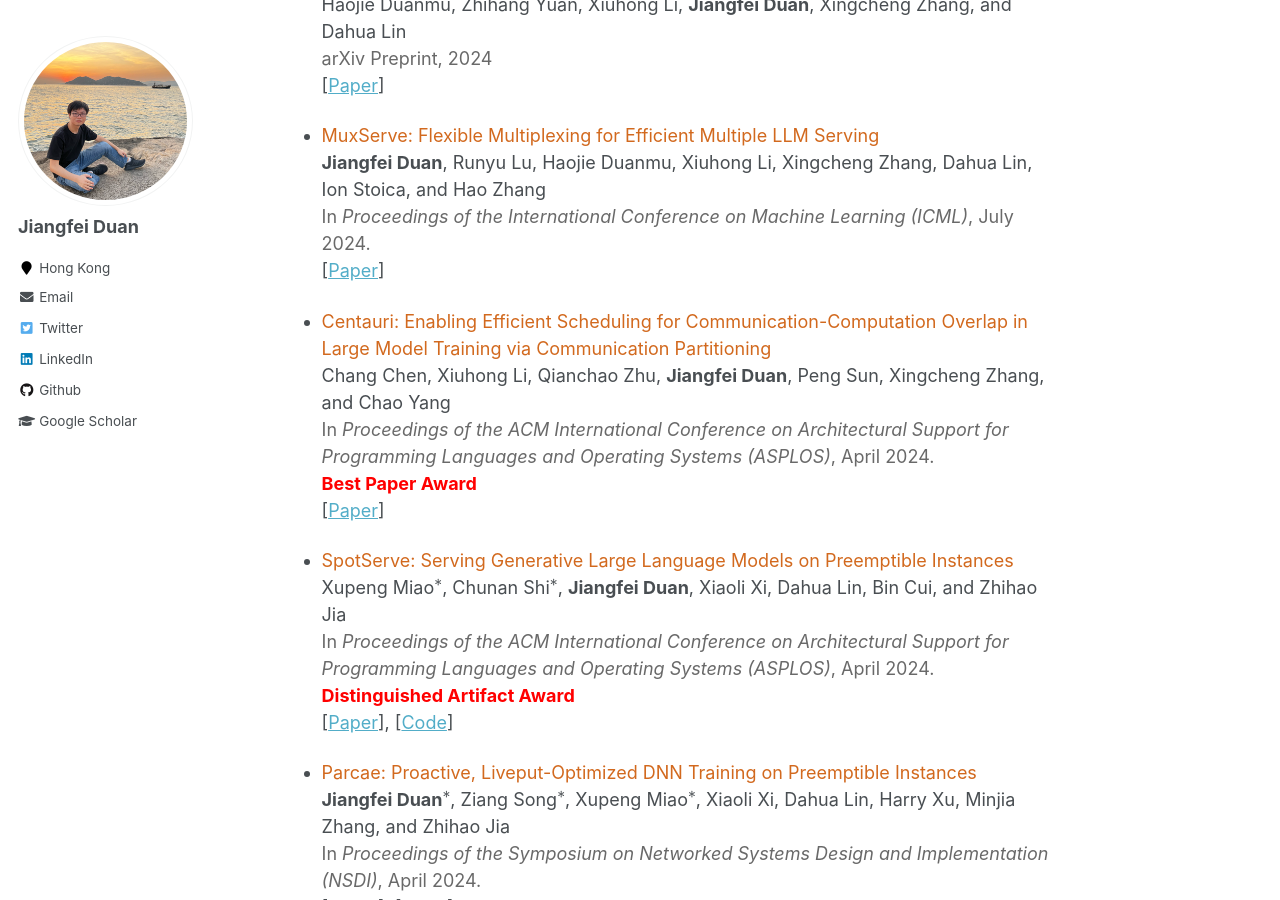
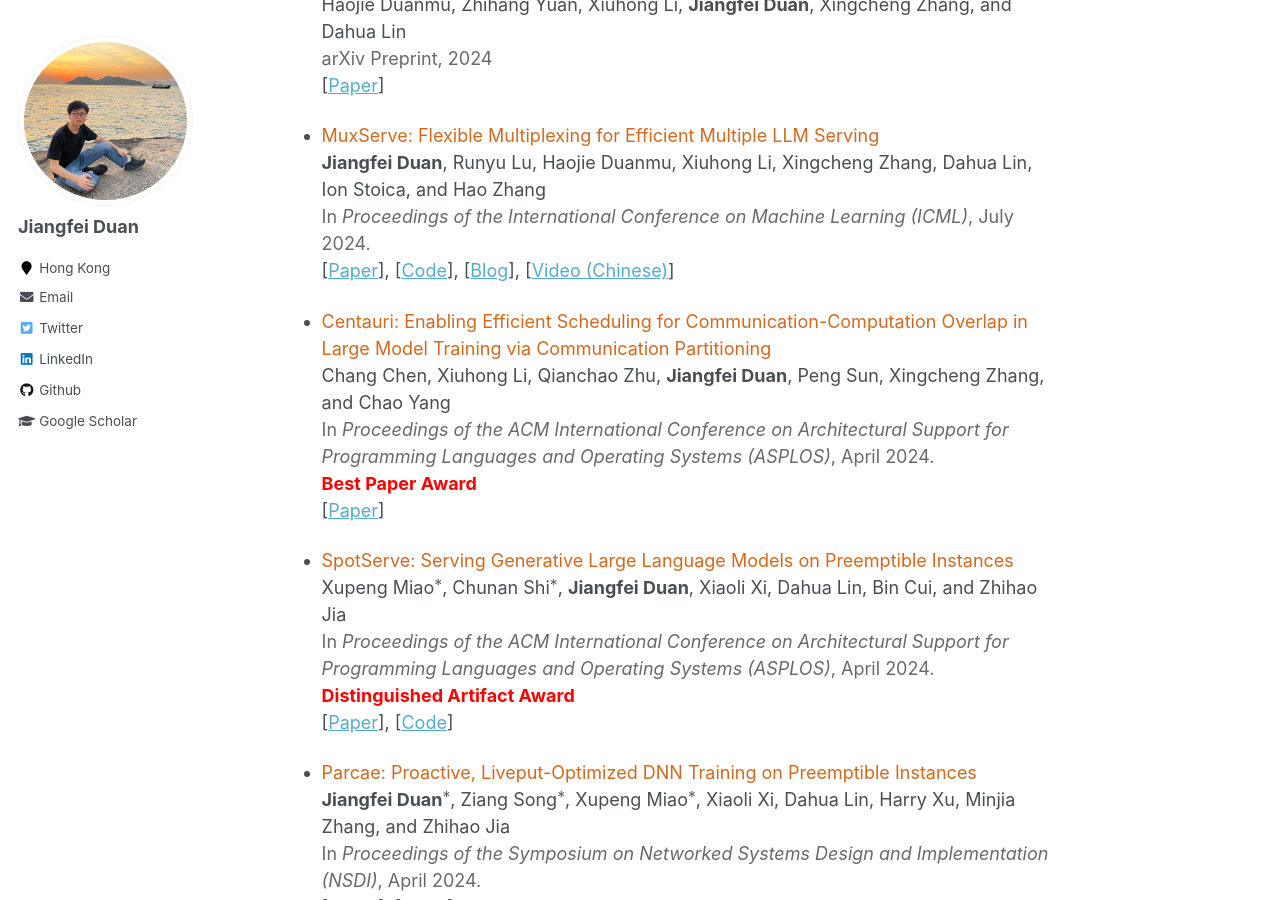
Before and after one commit to JF-D/JF-D.github.io, a Jekyll site: the page built from _pages/about.md, in a window 1280 px wide and 900 px high, scrolled down 1719 px. Built offline with Jekyll 4.4.1, drawn with Linux system fonts in a browser that asks for light colours; formulas are drawn with MathJax 3; a script that is not in the unit is left out.

Commit message:
update MuxServe

```diff
--- a/_pages/about.md
+++ b/_pages/about.md
@@ -97,7 +97,7 @@ Haojie Duanmu, Zhihang Yuan, Xiuhong Li, **Jiangfei Duan**, Xingcheng Zhang, and
 - <span style="color: #d2691e;">MuxServe: Flexible Multiplexing for Efficient Multiple LLM Serving</span> \\
 **Jiangfei Duan**, Runyu Lu, Haojie Duanmu, Xiuhong Li, Xingcheng Zhang, Dahua Lin, Ion Stoica, and Hao Zhang \\
 <span style="color: #696969;">In *Proceedings of the International Conference on Machine Learning (ICML)*, July 2024.</span> \\
-[[Paper](https://arxiv.org/abs/2404.02015)]
+[[Paper](https://arxiv.org/abs/2404.02015)], [[Code](https://github.com/hao-ai-lab/MuxServe)], [[Blog](https://hao-ai-lab.github.io/blogs/muxserve/)], [[Video (Chinese)](https://www.youtube.com/watch?v=3jL6CL_uVa0&t=199s&ab_channel=MLSysSingapore)]
 
 - <span style="color: #d2691e;">Centauri: Enabling Efficient Scheduling for Communication-Computation Overlap in Large Model Training via Communication Partitioning</span> \\
 Chang Chen, Xiuhong Li, Qianchao Zhu, **Jiangfei Duan**, Peng Sun, Xingcheng Zhang, and Chao Yang \\
```
